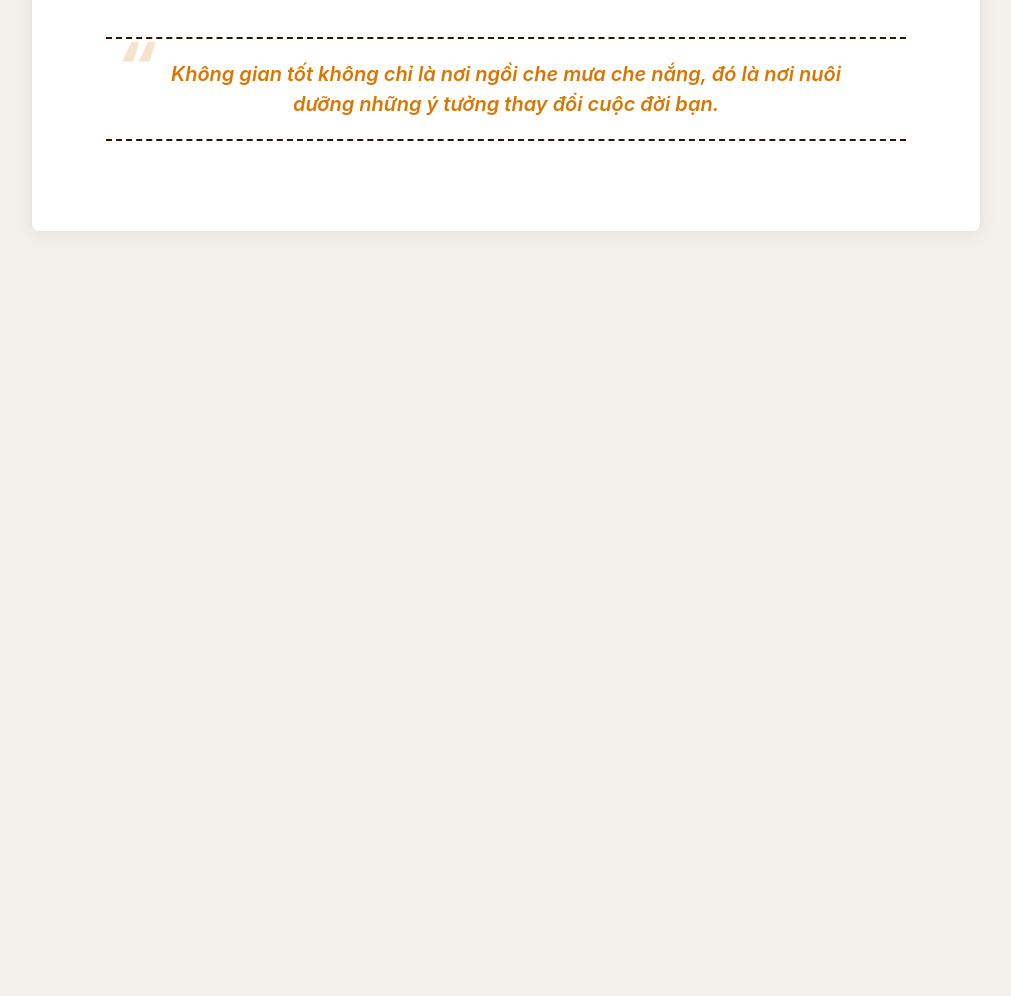
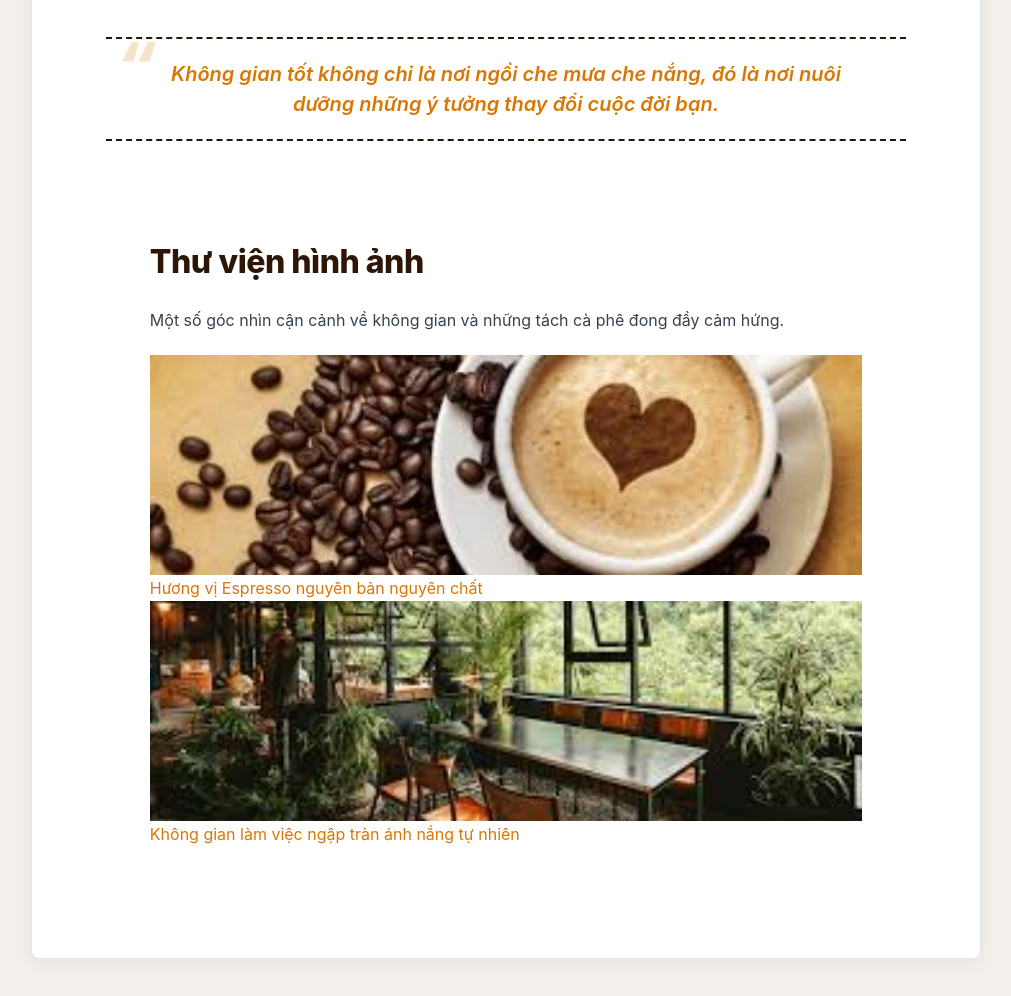
Before and after one commit to trunqnghia/MyWeb, a plain HTML site: page html/index.html in a window 1280 px wide. Shown: the part 1736-2732 px from the top of the page, without its empty margins (134-1145 px from the left). Before the commit the page ends 2028 px from the top, so only its background shows below. Drawn offline with Linux system fonts and the light colour scheme.

Commit message:
Update index.html

```diff
--- a/html/index.html
+++ b/html/index.html
@@ -83,6 +83,27 @@
     <blockquote>
       Không gian tốt không chỉ là nơi ngồi che mưa che nắng, đó là nơi nuôi dưỡng những ý tưởng thay đổi cuộc đời bạn.
     </blockquote>
+    <section class="section gallery-section" id="gallery">
+    <h2>Thư viện hình ảnh</h2>
+    <p class="gallery-intro">Một số góc nhìn cận cảnh về không gian và những tách cà phê đong đầy cảm hứng.</p>
+
+    <div class="gallery-grid">
+      <figure class="gallery-item">
+        <a href="../img/cafe1.jpg" target="_blank" class="gallery-link">
+          <img src="../img/cafe1.jpg" alt="Ly Espresso đậm đà" class="responsive-img">
+          <figcaption>Hương vị Espresso nguyên bản nguyên chất</figcaption>
+        </a>
+      </figure>
+
+      <figure class="gallery-item">
+        <a href="../img/cafe2.jpg" target="_blank" class="gallery-link">
+          <img src="../img/cafe2.jpg" alt="Góc bàn làm việc" class="responsive-img">
+          <figcaption>Không gian làm việc ngập tràn ánh nắng tự nhiên</figcaption>
+        </a>
+      </figure>
+
+      </div>
+  </section>
   </section>
 </main>
 </body>
```
